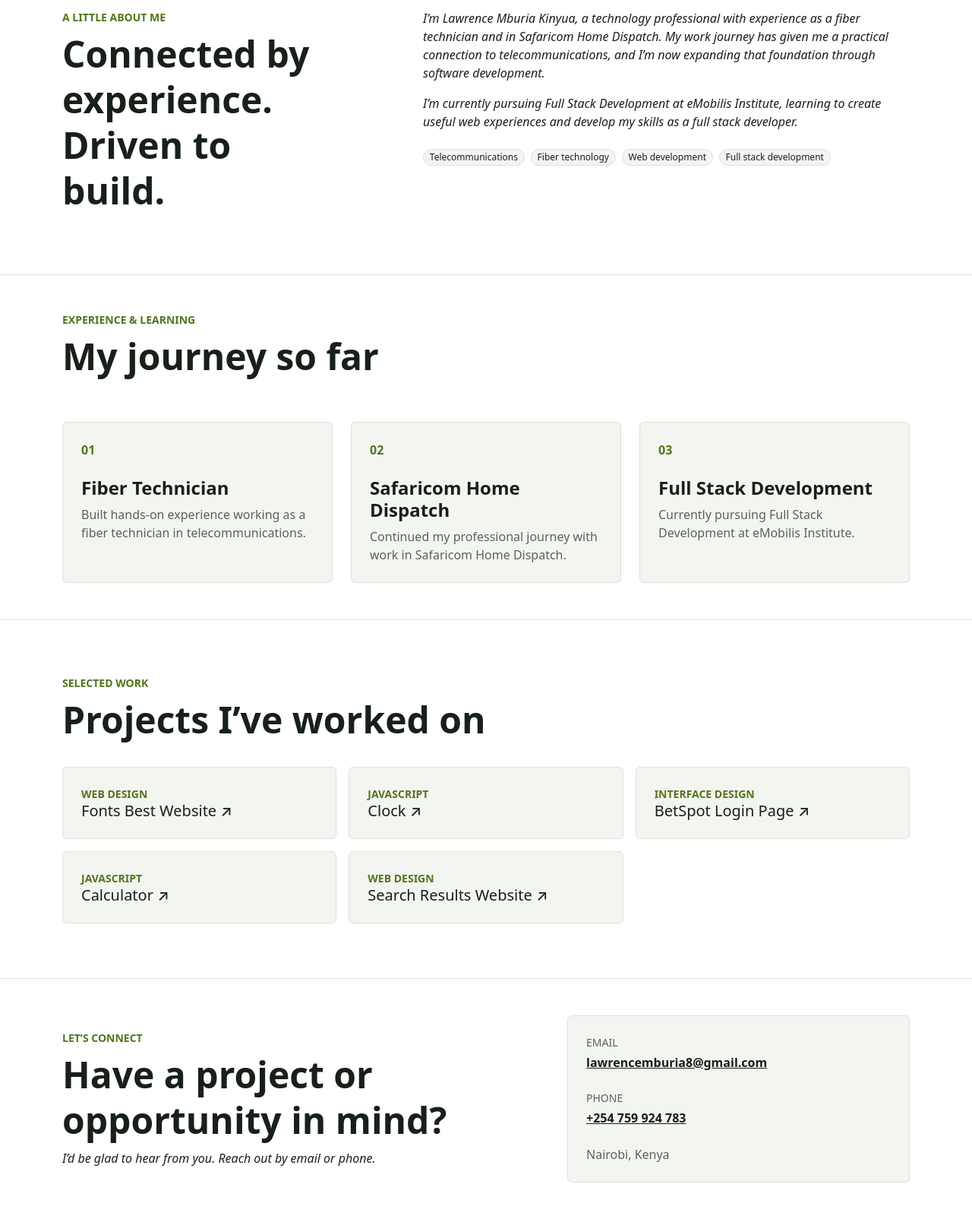
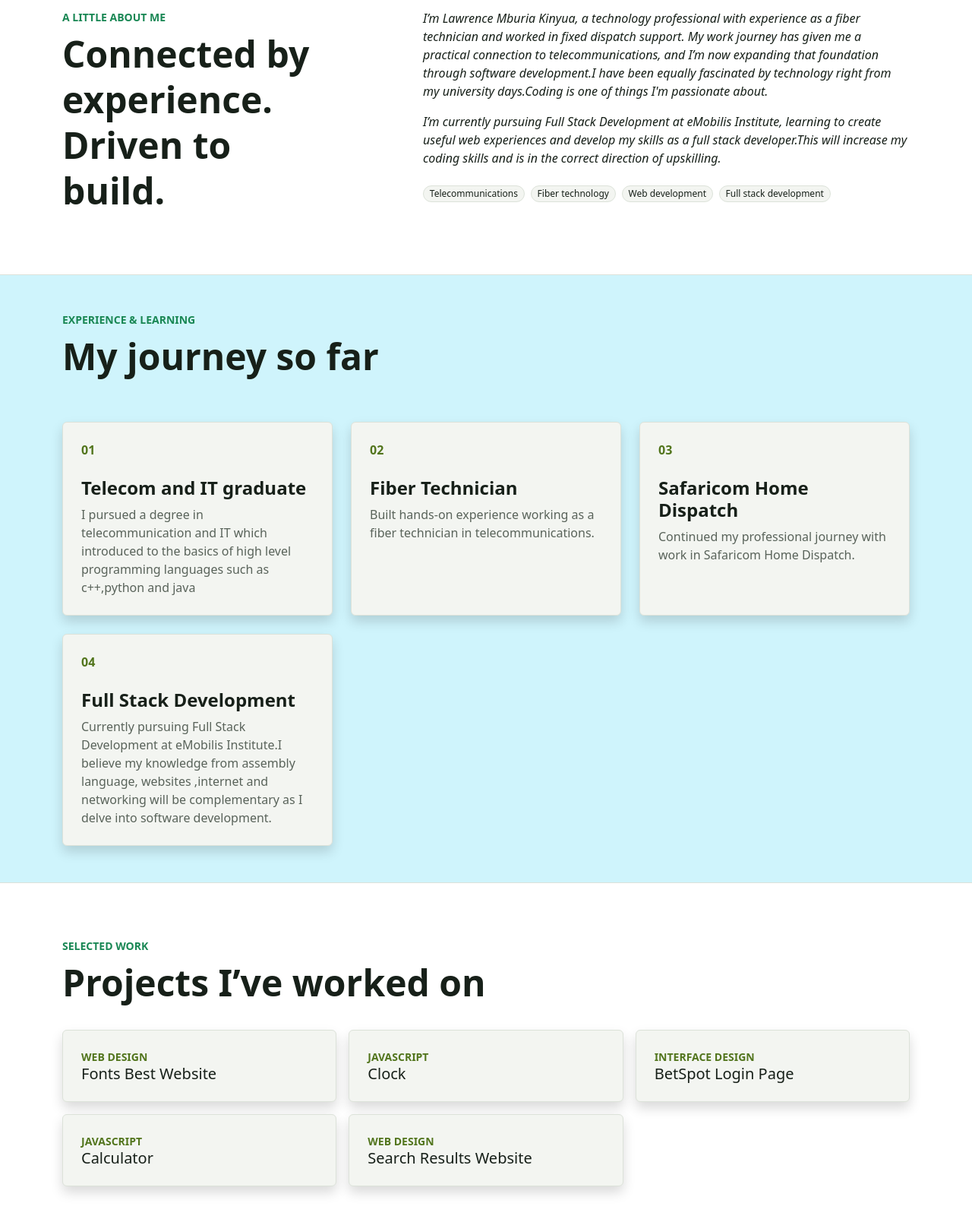
Before and after one commit to Lauprof/portfolio, a plain HTML site: page index.html in a window 1280 px wide. Shown: the part 860-2460 px from the top of the page at 76% size. Drawn offline with nearby package versions, Linux system fonts and the light colour scheme.

Commit message:
redesigned the index page

```diff
--- a/index.html
+++ b/index.html
@@ -5,24 +5,27 @@
   <meta name="viewport" content="width=device-width, initial-scale=1">
   <meta name="description" content="Portfolio of Lawrence Mburia Kinyua, Safaricom Home Dispatch professional and Full Stack Development student at eMobilis Institute.">
   <meta name="theme-color" content="#ffffff">
-  <title>Lawrence Mburia Kinyua | Portfolio</title>
+  <title>Lawrence Mburia Kinyua Portfolio</title>
   <link rel="shortcut icon" type="image/x-icon" href="images/prof.jpg">
    <link href="https://cdn.jsdelivr.net/npm/bootstrap@5.3.8/dist/css/bootstrap.min.css" rel="stylesheet" integrity="sha384-sRIl4kxILFvY47J16cr9ZwB07vP4J8+LH7qKQnuqkuIAvNWLzeN8tE5YBujZqJLB" crossorigin="anonymous">
   <link rel="stylesheet" href="css/style.css">
 </head>
-<body class="bg-body text-body">
-  <nav class="navbar navbar-expand-lg navbar-light fixed-top bg-body border-bottom" aria-label="Main navigation">
+<body class="bg-body">
+  <nav class="navbar navbar-expand-lg bg-info-subtle fixed-top  border-bottom" aria-label="Main navigation">
     <div class="container-fluid">
-      <a class="navbar-brand fw-bold text-dark" href="#home">Lawrence Kinyua</a>
+      <a class="navbar-brand fw-bold" href="#home">Lawrence Kinyua</a>
+
+
       <button class="navbar-toggler" type="button" data-bs-toggle="collapse" data-bs-target="#portfolioNav" aria-controls="portfolioNav" aria-expanded="false" aria-label="Toggle navigation">
         <span class="navbar-toggler-icon"></span>
       </button>
       <div class="collapse navbar-collapse" id="portfolioNav">
         <ul class="navbar-nav ms-auto align-items-lg-center gap-lg-3">
-          <li class="nav-item"><a class="nav-link link-dark link-opacity-75-hover" href="#about">About</a></li>
-          <li class="nav-item"><a class="nav-link link-dark link-opacity-75-hover" href="#journey">My journey</a></li>
-          <li class="nav-item"><a class="nav-link link-dark link-opacity-75-hover" href="#projects">Projects</a></li>
-          <li class="nav-item"><a class="nav-link link-dark link-opacity-75-hover" href="#contact">Contact</a></li>
+          <li class="nav-item active"><a class="nav-link fst-italic fw-bold " href="https://github.com/Lauprof/">Github Profile</a></li>
+          <li class="nav-item"><a class="nav-link fw-bold link-opacity-75-hover" href="#about">About</a></li>
+          <li class="nav-item"><a class="nav-link fw-bold  link-opacity-75-hover" href="#journey">My journey</a></li>
+          <li class="nav-item"><a class="nav-link fw-bold link-opacity-75-hover" href="#projects">Projects</a></li>
+          <li class="nav-item"><a class="nav-link fw-bold link-opacity-75-hover" href="#contact">Contact</a></li>
         </ul>
       </div>
     </div>
@@ -33,11 +36,11 @@
       <div class="container">
         <div class="row align-items-center gy-5">
           <div class="col-lg-7">
-            <p class="h2 m-3 py-3 text-primary">Telecommunications &amp; IT</p>
-            <h1 class="display-2 fw-bold lh-1">Hello, I’m <span class="text-primary">Lawrence<br class="d-none d-md-block"> Mburia Kinyua.</span></h1>
+            <p class="h2 m-3 py-3 text-success">Telecommunications &amp; IT</p>
+            <h1 class="display-2 fw-bold lh-1">Hello, I’m <span class="text-danger">Lawrence<br class="d-none d-md-block"> Mburia Kinyua.</span></h1>
             <p class="lead text-body-secondary mt-4">From fiber technology to full stack development, I’m building on my experience in connectivity while growing my skills in software.</p>
             <div class="d-flex flex-wrap gap-3 mt-4">
-              <a class="btn rounded-pill fw-bold px-4 py-3 bg-primary border-primary text-light" href="#projects">Explore my projects</a>
+              <a class="btn rounded-pill fw-bold px-4 py-3 bg-success border-primary text-light" href="#projects">Explore my projects</a>
               <a class="btn btn-outline-dark rounded-pill px-4 py-3" href="#contact">Get in touch</a>
             </div>
             <p class="mt-4 mb-0 text-body-secondary"><span class="text-primary me-2" aria-hidden="true">●</span>Studying Full Stack Development at eMobilis Institute</p>
@@ -61,12 +64,12 @@
       <div class="container">
         <div class="row gy-4 align-items-start">
           <div class="col-lg-4">
-            <p class="text-uppercase small fw-bold text-primary mb-2">A little about me</p>
+            <p class="text-uppercase small fw-bold text-success mb-2">A little about me</p>
             <h2 class="display-5 fw-bold lh-sm">Connected by experience. Driven to build.</h2>
           </div>
           <div class="col-lg-7 offset-lg-1">
-            <p class="text-body fst-italic">I’m Lawrence Mburia Kinyua, a technology professional with experience as a fiber technician and in Safaricom Home Dispatch. My work journey has given me a practical connection to telecommunications, and I’m now expanding that foundation through software development.</p>
-            <p class="text-body fst-italic mb-0">I’m currently pursuing Full Stack Development at eMobilis Institute, learning to create useful web experiences and develop my skills as a full stack developer.</p>
+            <p class="text-body fst-italic">I’m Lawrence Mburia Kinyua, a technology professional with experience as a fiber technician and worked in fixed dispatch support. My work journey has given me a practical connection to telecommunications, and I’m now expanding that foundation through software development.I have been equally fascinated by technology right from my university days.Coding is one of things I'm passionate about.</p>
+            <p class="text-body fst-italic mb-0">I’m currently pursuing Full Stack Development at eMobilis Institute, learning to create useful web experiences and develop my skills as a full stack developer.This will increase my coding skills and is in the correct direction of upskilling.</p>
             <div class="skill-list d-flex flex-wrap gap-2 mt-4" aria-label="Areas of interest">
               <span class="badge rounded-pill border bg-secondary text-body fw-normal">Telecommunications</span>
               <span class="badge rounded-pill border bg-secondary text-body fw-normal">Fiber technology</span>
@@ -78,34 +81,41 @@
       </div>
     </section>
 
-    <section class="py-5 my-4 bg-body border-top border-bottom" id="journey">
+    <section class="py-5 my-4 bg-info-subtle border-top border-bottom" id="journey">
       <div class="container">
         <div class="row mb-5">
           <div class="col-lg-7">
-            <p class="text-uppercase small fw-bold text-primary mb-2">Experience &amp; learning</p>
+            <p class="text-uppercase small fw-bold text-success mb-2">Experience &amp; learning</p>
             <h2 class="display-5 fw-bold lh-sm">My journey so far</h2>
           </div>
         </div>
         <div class="row g-4">
           <div class="col-md-4">
-            <article class="card h-100 p-4 bg-secondary border">
+            <article class="card h-100 p-4 bg-secondary border shadow">
               <span class="text-primary fw-bold mb-4">01</span>
+              <h3 class="h4 fw-semibold">Telecom and  IT graduate</h3>
+              <p class="text-body-secondary mb-0">I pursued a degree in telecommunication and IT which introduced to the basics of high level programming languages such as c++,python and java</p>
+            </article>
+          </div>
+          <div class="col-md-4">
+            <article class="card h-100 p-4 bg-secondary border shadow">
+              <span class="text-primary fw-bold mb-4">02</span>
               <h3 class="h4 fw-semibold">Fiber Technician</h3>
               <p class="text-body-secondary mb-0">Built hands-on experience working as a fiber technician in telecommunications.</p>
             </article>
           </div>
           <div class="col-md-4">
-            <article class="card h-100 p-4 bg-secondary border">
-              <span class="text-primary fw-bold mb-4">02</span>
+            <article class="card h-100 p-4 bg-secondary border shadow">
+              <span class="text-primary fw-bold mb-4">03</span>
               <h3 class="h4 fw-semibold">Safaricom Home Dispatch</h3>
               <p class="text-body-secondary mb-0">Continued my professional journey with work in Safaricom Home Dispatch.</p>
             </article>
           </div>
           <div class="col-md-4">
-            <article class="card h-100 p-4 bg-secondary border">
-              <span class="text-primary fw-bold mb-4">03</span>
+            <article class="card h-100 p-4 bg-secondary border shadow">
+              <span class="text-primary fw-bold mb-4">04</span>
               <h3 class="h4 fw-semibold">Full Stack Development</h3>
-              <p class="text-body-secondary mb-0">Currently pursuing Full Stack Development at eMobilis Institute.</p>
+              <p class="text-body-secondary mb-0">Currently pursuing Full Stack Development at eMobilis Institute.I believe my  knowledge from assembly language, websites ,internet and networking will be complementary as I delve into software development.</p>
             </article>
           </div>
         </div>
@@ -116,37 +126,37 @@
       <div class="container">
         <div class="row align-items-end mb-4">
           <div class="col-md-8">
-            <p class="text-uppercase small fw-bold text-primary mb-2">Selected work</p>
+            <p class="text-uppercase small fw-bold text-success mb-2">Selected work</p>
             <h2 class="display-5 fw-bold lh-sm">Projects I’ve worked on</h2>
           </div>
 
         </div>
         <div class="row g-3">
           <div class="col-sm-6 col-lg-4">
-            <a class="card h-100 p-4 text-decoration-none bg-secondary border link-dark" href="https://lauprof.github.io/fonts/" target="_blank" rel="noopener noreferrer">
-              <span class="small text-primary text-uppercase fw-bold">Web design</span><span class="h5 mb-0">Fonts Best Website <span aria-hidden="true">↗</span></span>
+            <a class="card h-100 p-4 text-decoration-none bg-secondary border link-dark shadow" href="https://lauprof.github.io/fonts/" target="_blank" rel="noopener noreferrer">
+              <span class="small text-primary text-uppercase fw-bold">Web design</span><span class="h5 mb-0">Fonts Best Website</span>
             </a>
           </div>
           <div class="col-sm-6 col-lg-4">
-            <a class="card h-100 p-4 text-decoration-none bg-secondary border link-dark" href="https://lauprof.github.io/clock" target="_blank" rel="noopener noreferrer">
-              <span class="small text-primary text-uppercase fw-bold">JavaScript</span><span class="h5 mb-0">Clock <span aria-hidden="true">↗</span></span>
+            <a class="card h-100 p-4 text-decoration-none bg-secondary border link-dark shadow" href="https://lauprof.github.io/clock" target="_blank" rel="noopener noreferrer">
+              <span class="small text-primary text-uppercase fw-bold">JavaScript</span><span class="h5 mb-0">Clock</span>
             </a>
           </div>
 
           <div class="col-sm-6 col-lg-4">
-            <a class="card h-100 p-4 text-decoration-none bg-secondary border link-dark" href="https://lauprof.github.io/BetSpot-login/" target="_blank" rel="noopener noreferrer">
-              <span class="small text-primary text-uppercase fw-bold">Interface design</span><span class="h5 mb-0">BetSpot Login Page <span aria-hidden="true">↗</span></span>
+            <a class="card h-100 p-4 text-decoration-none bg-secondary border link-dark shadow" href="https://lauprof.github.io/BetSpot-login/" target="_blank" rel="noopener noreferrer">
+              <span class="small text-primary text-uppercase fw-bold">Interface design</span><span class="h5 mb-0">BetSpot Login Page</span>
             </a>
           </div>
           <div class="col-sm-6 col-lg-4">
-            <a class="card h-100 p-4 text-decoration-none bg-secondary border link-dark" href="https://lauprof.github.io/calculator" target="_blank" rel="noopener noreferrer">
-              <span class="small text-primary text-uppercase fw-bold">JavaScript</span><span class="h5 mb-0">Calculator <span aria-hidden="true">↗</span></span>
+            <a class="card h-100 p-4 text-decoration-none bg-secondary border link-dark shadow" href="https://lauprof.github.io/calculator" target="_blank" rel="noopener noreferrer">
+              <span class="small text-primary text-uppercase fw-bold">JavaScript</span><span class="h5 mb-0">Calculator</span>
             </a>
           </div>
 
           <div class="col-sm-6 col-lg-4">
-            <a class="card h-100 p-4 text-decoration-none bg-secondary border link-dark" href="https://lauprof.github.io/google/" target="_blank" rel="noopener noreferrer">
-              <span class="small text-primary text-uppercase fw-bold">Web design</span><span class="h5 mb-0">Search Results Website <span aria-hidden="true">↗</span></span>
+            <a class="card h-100 p-4 text-decoration-none bg-secondary border link-dark shadow" href="https://lauprof.github.io/google/" target="_blank" rel="noopener noreferrer">
+              <span class="small text-primary text-uppercase fw-bold">Web design</span><span class="h5 mb-0">Search Results Website</span>
             </a>
           </div>
 
@@ -159,12 +169,12 @@
       <div class="container">
         <div class="row gy-4 align-items-center">
           <div class="col-lg-7">
-            <p class="text-uppercase small fw-bold text-primary mb-2">Let’s connect</p>
+            <p class="text-uppercase small fw-bold text-success mb-2">Let’s connect</p>
             <h2 class="display-5 fw-bold lh-sm">Have a project or opportunity in mind?</h2>
             <p class="text-body fst-italic mb-0">I’d be glad to hear from you. Reach out by email or phone.</p>
           </div>
           <div class="col-lg-5">
-            <div class="card p-4 bg-secondary border">
+            <div class="card p-4 bg-secondary border shadow">
               <p class="small text-body-secondary text-uppercase mb-1">Email</p>
               <a class="link-dark fw-semibold" href="mailto:lawrencemburia8@gmail.com">lawrencemburia8@gmail.com</a>
               <p class="small text-body-secondary text-uppercase mt-4 mb-1">Phone</p>
@@ -177,7 +187,7 @@
     </section>
   </main>
 
-  <footer class="site-footer py-4 bg-body">
+  <footer class="site-footer py-4 bg-info-subtle">
     <div class="container d-flex flex-column flex-sm-row justify-content-between align-items-center gap-3">
       <div class="text-center text-sm-start">
         <a class="footer-brand fw-bold text-body text-decoration-none" href="#home">Lawrence Kinyua</a>
```
